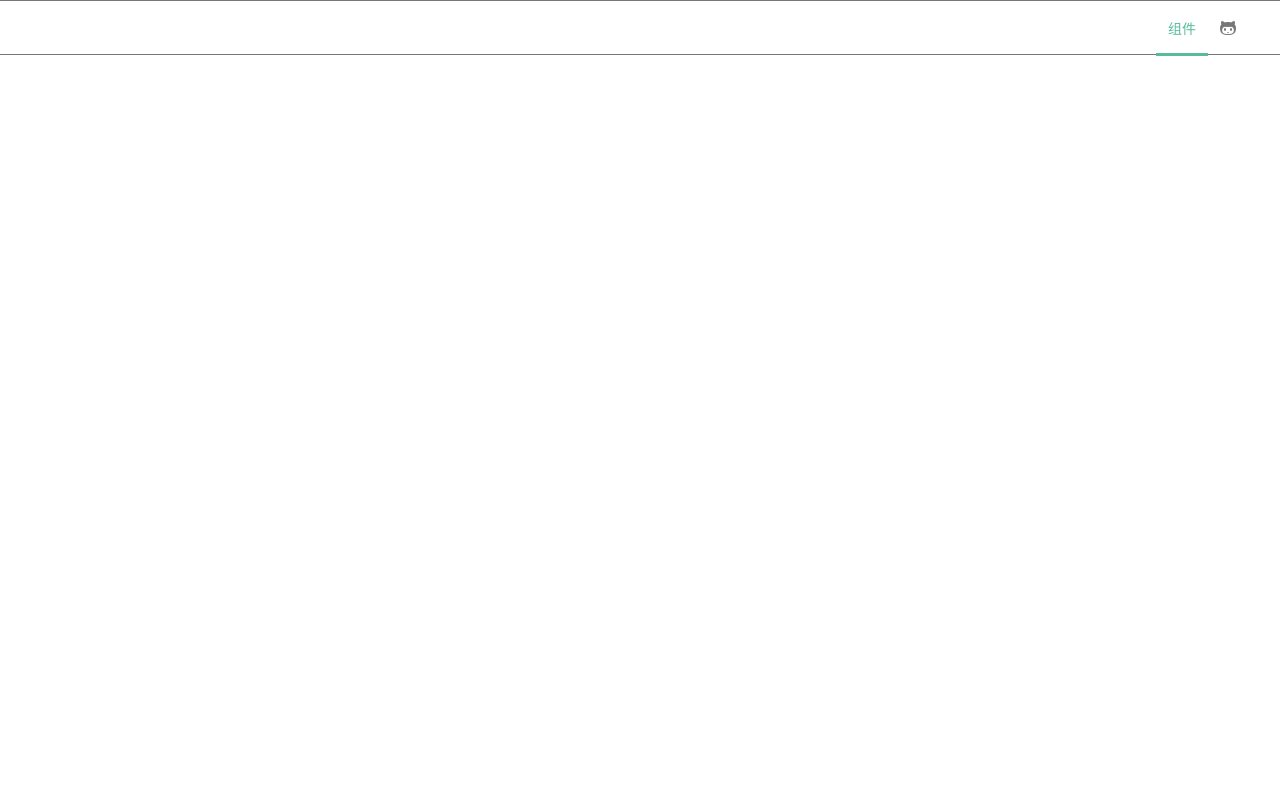
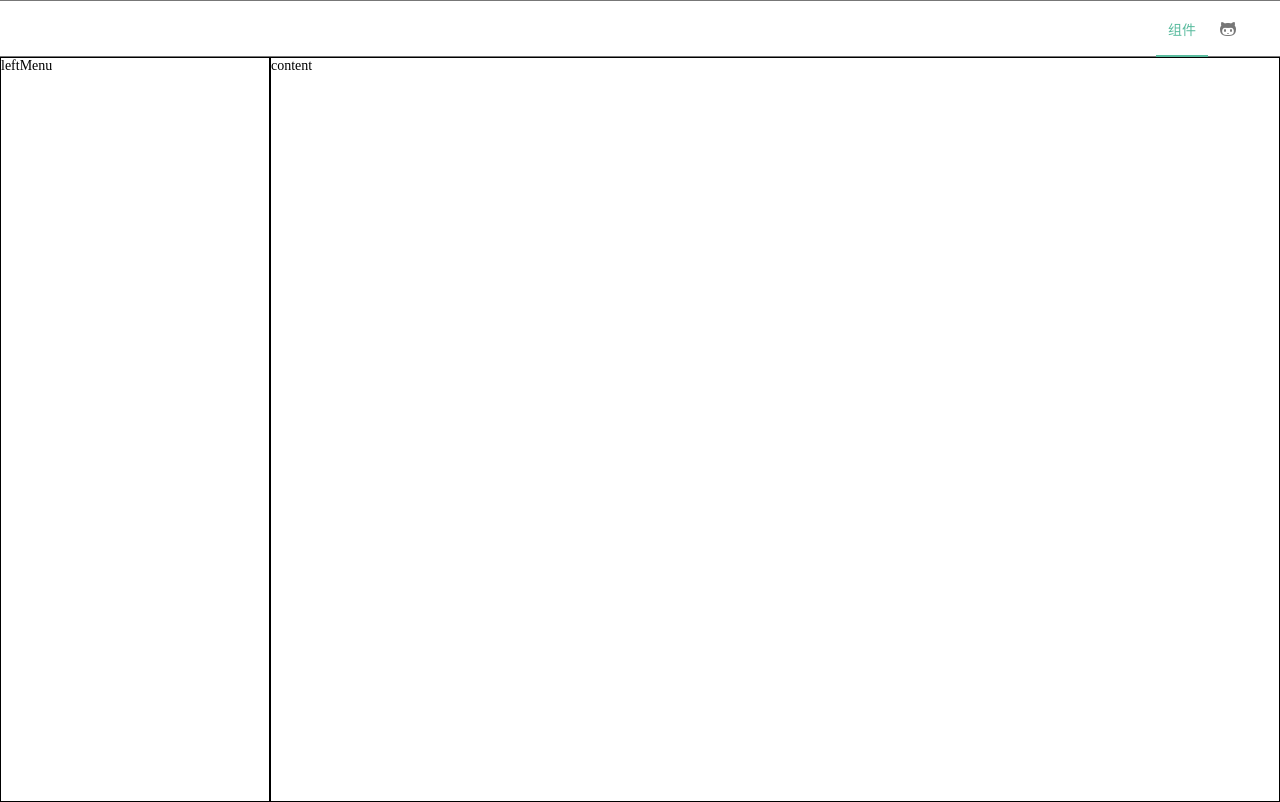
Before and after one commit to benediction-dada/vue3-components, a Vue app: page /#/home in a window 1280 px wide. Built offline with nearby package versions, Linux system fonts and the light colour scheme.

Commit message:
组件页面侧边栏 自适应屏幕显示开发

```diff
--- a/src/App.vue
+++ b/src/App.vue
@@ -1,9 +1,18 @@
 <script setup lang="ts">
+import { onUnmounted } from 'vue';
 import useMainStore from './pinia/main'
 
 const mainStore = useMainStore()
 
-mainStore.init_menuList()
+
+// 初始化菜单
+mainStore.init()
+
+
+// 销毁
+onUnmounted(() => {
+  mainStore.destroyed()
+})
 </script>
 
 <template>
--- /dev/null
+++ b/src/assets/js/config.ts
@@ -0,0 +1,3 @@
+export default {
+  SMALL_SCREEN_WIDTH: 600, // 小于等于这个值当做小屏幕处理
+}
--- a/src/main.ts
+++ b/src/main.ts
@@ -7,6 +7,7 @@ import router from './router'
 import './assets/iconfont/iconfont.js'
 import './assets/iconfont/iconfont.css'
 import './style.less'
+import config from './assets/js/config.js'
 
 // 组件
 import App from './App.vue'
@@ -15,6 +16,7 @@ import App from './App.vue'
 const app = createApp(App)
 const pinia = createPinia()
 
+app.config.globalProperties.$config = config
 app.use(pinia)
 app.use(router)
 
--- a/src/pages/Home/componets/Content/index.vue
+++ b/src/pages/Home/componets/Content/index.vue
@@ -2,7 +2,16 @@
 
 </script>
 <template>
-  content
+  <article>
+    content
+  </article>
 </template>
 
-<style lang="less" scoped></style>
+<style lang="less" scoped>
+  article {
+    flex: 1;
+    width: 100%;
+    height: 100%;
+    border: 1px solid;
+  }
+</style>
--- a/src/pages/Home/componets/LeftMenu.vue
+++ b/src/pages/Home/componets/LeftMenu.vue
@@ -1,8 +1,127 @@
 <script lang="ts" setup>
+import useMainStore from '@/pinia/main'
+import { ref, watch } from 'vue';
+const mainStore = useMainStore()
 
+const showLeftMenu = ref(true) // 初始进入小屏幕状态是隐藏侧边栏（为了隐藏css变化过程）
+const expandMenu = ref(false) // 侧边栏折叠状态
+
+const init = () => {
+  showLeftMenu.value = !mainStore.isSmallScreen
+}
+
+const menuExpandClick = () => {
+  showLeftMenu.value = true
+  expandMenu.value = !expandMenu.value
+}
+
+watch(() => mainStore.isSmallScreen, (newVal) => {
+  if(newVal) {
+    // 小屏幕初始化
+    showLeftMenu.value = false
+    expandMenu.value = false
+  } else {
+    // 大屏幕初始化
+    showLeftMenu.value = true
+  }
+})
+
+
+init()
 </script>
 <template>
-  leftMenu
+  <aside v-show="showLeftMenu" :class="{
+    'aside-fold': mainStore.isSmallScreen,
+    'aside-animation-fold': !expandMenu && mainStore.isSmallScreen,
+    'aside-animation-expand': expandMenu && mainStore.isSmallScreen,
+    }">
+    leftMenu
+  </aside>
+  <section v-if="mainStore.isSmallScreen">
+    <div class="item" @click="menuExpandClick">
+      <i class="iconfont icon-github"></i>
+      <span>菜单</span>
+    </div>
+  </section>
+
 </template>
 
-<style lang="less" scoped></style>
+<style lang="less" scoped>
+  // 侧边栏基础样式
+  aside {
+    flex-shrink: 0;
+    width: var(--aside-bar-width);
+    height: 100%;
+    border: 1px solid;
+    background-color: white;
+    transform: translateX(0)
+  }
+  // 侧边栏收起样式（小屏幕初始化）
+  // .aside-fold {
+  //   transform: translateX(-600px)
+  // }
+
+  // 侧边栏折叠动画
+  .aside-animation-fold {
+    animation: leftmenu_fold;
+    animation-fill-mode: forwards;
+    animation-duration: .5s;
+  }
+  // 侧边栏展开动画
+  .aside-animation-expand {
+    animation: leftmenu_expand;
+    animation-fill-mode: forwards;
+    animation-duration: .5s;
+  }
+
+  // 侧边栏收起样式 （包含600px）
+  @media (max-width: 600px) {
+    aside {
+      position: fixed;
+      top: 0;
+      height: 100vh;
+      transform: translateX(-600px)
+    }
+  }
+
+  // 侧边栏收起动画
+  @keyframes leftmenu_fold {
+    0% {
+      transform: translateX(0);
+    }
+    100% {
+      transform: translateX(-600px);
+    }
+  }
+  // 侧边栏收起动画
+  @keyframes leftmenu_expand {
+    0% {
+      transform: translateX(-600px);
+    }
+    100% {
+      transform: translateX(0);
+    }
+  }
+
+  section {
+    flex-shrink: 0;
+    height: 50px;
+    width: 100%;
+    border: 1px solid var(--grey-7);
+    display: flex;
+    align-items: center;
+    padding: 0 32px;
+    .item {
+      display: flex;
+      align-items: center;
+      cursor: pointer;
+      &:hover {
+        color: var(--primary);
+      }
+      i {
+        display: inline-block;
+        width: 30px;
+      }
+    }
+  }
+</style>
--- a/src/pages/Home/componets/TopNav.vue
+++ b/src/pages/Home/componets/TopNav.vue
@@ -8,7 +8,7 @@
   let activeMenu = menuList.find((menu:MenuItem) => menu.router === '/overview')
 </script>
 <template>
-  <header>
+  <nav>
     <div class="left"></div>
     <div class="right">
       <div
@@ -19,11 +19,11 @@
         <i class="iconfont icon-github"></i>
       </div>
     </div>
-  </header>
+  </nav>
 </template>
 
 <style lang="less" scoped>
-header {
+nav {
   height: 55px;
   border: 1px solid var(--grey-7);
   border-left: 0;
--- a/src/pages/Home/index.vue
+++ b/src/pages/Home/index.vue
@@ -1,5 +1,10 @@
 <script lang="ts" setup>
   import TopNav from './componets/TopNav.vue';
+  import LeftMenu from './componets/LeftMenu.vue';
+  import Content from './componets/Content/index.vue'
+
+
+
 
 </script>
 
@@ -8,9 +13,17 @@
   <top-nav></top-nav>
 
   <!-- 内容部分 -->
-
-  <div>
-  </div>
+  <main>
+    <LeftMenu></LeftMenu>
+    <Content></Content>
+  </main>
 </template>
 
-<style lang="less" scoped></style>
+<style lang="less" scoped>
+  main {
+    height: calc(100vh - 55px);
+    position: relative;
+    display: flex;
+    flex-wrap: wrap;
+  }
+</style>
--- a/src/pinia/main.ts
+++ b/src/pinia/main.ts
@@ -1,26 +1,70 @@
 import { defineStore } from 'pinia'
 import { v4 as uuid } from 'uuid'
 import { MainState } from '@/types/main.ts'
+import $config from '@/assets/js/config'
 
 const useMainStore = defineStore('main', {
   state: ():MainState => ({
-    menuList: [],
+    menuList: [], // 菜单
+    isSmallScreen: false, // 判断是否是小屏幕
+
+    ListenScreen: null
   }),
   getters: {
-    getMenuList: state => {
-      return state.menuList
-    }
+    getMenuList: state => state.menuList,
+    getIsSmallScreen: state => state.isSmallScreen
   },
   actions: {
+    //项目初始化
+    init() {
+      // 初始化菜单
+      this.init_menuList()
+      // 初始化参数
+      this.initParams()
+      // 初始化窗口监听事件
+      this.install_WindowListen()
+    },
+    destroyed() {
+      // 卸载窗口监听事件
+      this.unstall_WindowListen()
+    },
+    // 初始化菜单
     init_menuList() {
       this.menuList = [{
         id: uuid(),
         label: '组件',
         router: '/overview'
       }]
+    },
+    // 初始化参数
+    initParams() {
+      const innerWidth = window.innerWidth
+
+      // 赋值isSmallScreen
+      this.isSmallScreen = innerWidth <= $config.SMALL_SCREEN_WIDTH
+    },
+    // 初始化窗口监听事件
+    install_WindowListen() {
+      this.ListenScreen = ListenScreen.bind(this)
+      window.addEventListener('resize', this.ListenScreen)
+    },
+    // 卸载窗口监听事件
+    unstall_WindowListen() {
+      window.addEventListener('resize', this.ListenScreen)
     }
   }
 })
 
+let timmer:any = null
+function ListenScreen() {
+  if(timmer) return
+  timmer = setTimeout(() => {
+    const innerWidth = window.innerWidth
+    this.isSmallScreen = innerWidth <= $config.SMALL_SCREEN_WIDTH
+    clearTimeout(timmer)
+    timmer = null
+  }, 50)
+}
+
 
 export default useMainStore
--- a/src/style.less
+++ b/src/style.less
@@ -13,6 +13,8 @@
   --grey-9: #999999;
   --grey-b: #bbbbbb;
   --grey-d: #dddddd;
+
+  --aside-bar-width: 270px; // 侧边栏宽度
 }
 
 // 基本样式
--- a/src/types/main.ts
+++ b/src/types/main.ts
@@ -1,5 +1,8 @@
 export interface MainState {
   menuList: MenuItem[],
+  isSmallScreen: Boolean,
+
+  ListenScreen: Function | null
 }
 
 export interface MenuItem {
--- a/tsconfig.src.json
+++ b/tsconfig.src.json
@@ -28,6 +28,7 @@
     "paths": {
       "@/*": ["src/*"]
     },
+    "noImplicitThis": false, // this类型可以使隐式的any
   },
   "include": ["src/**/*.ts", "src/**/*.vue"]
 }
```
